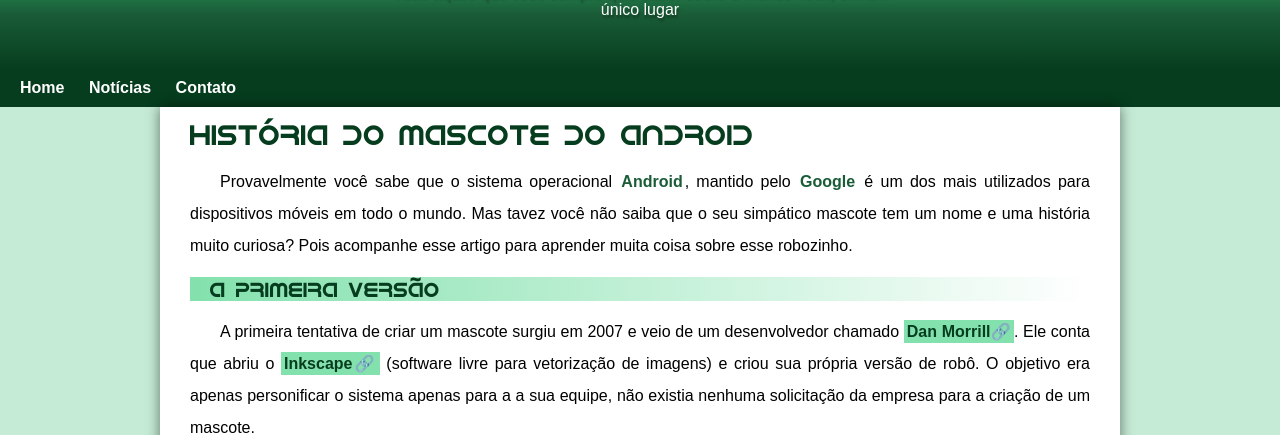
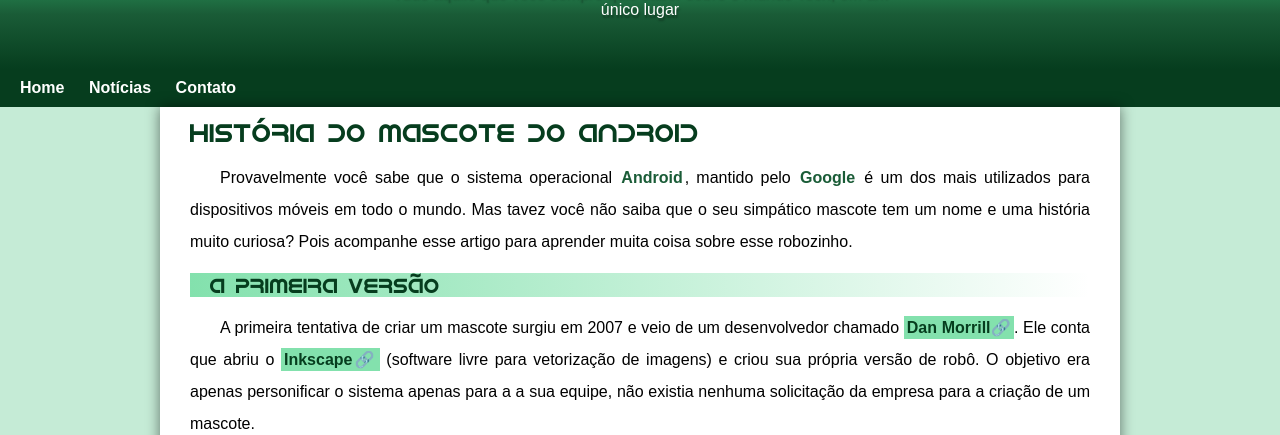
Before and after one commit to Viniciusleal-dev/teste6, a plain HTML site: page index.html in a window 1280 px wide. Shown: the part 96-531 px from the top of the page. Drawn offline with Linux system fonts and the light colour scheme.

Commit message:
Update style.css

```diff
--- a/style.css
+++ b/style.css
@@ -131,7 +131,7 @@ main h1 {
     color: var(--cor5);
     font-family: var(--fonte-android);
     font-weight: normal;
-    font-size:1.8em;
+    font-size:26px;
 }
 
 main h2{
```
